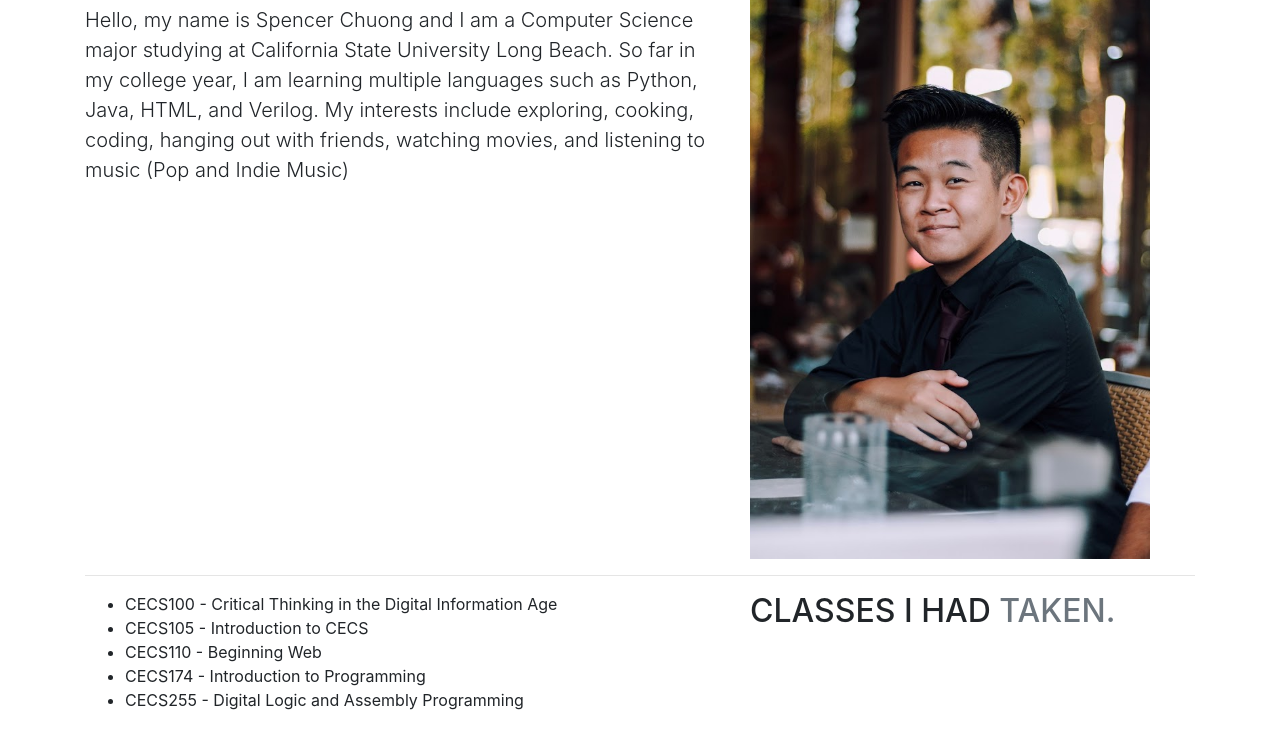
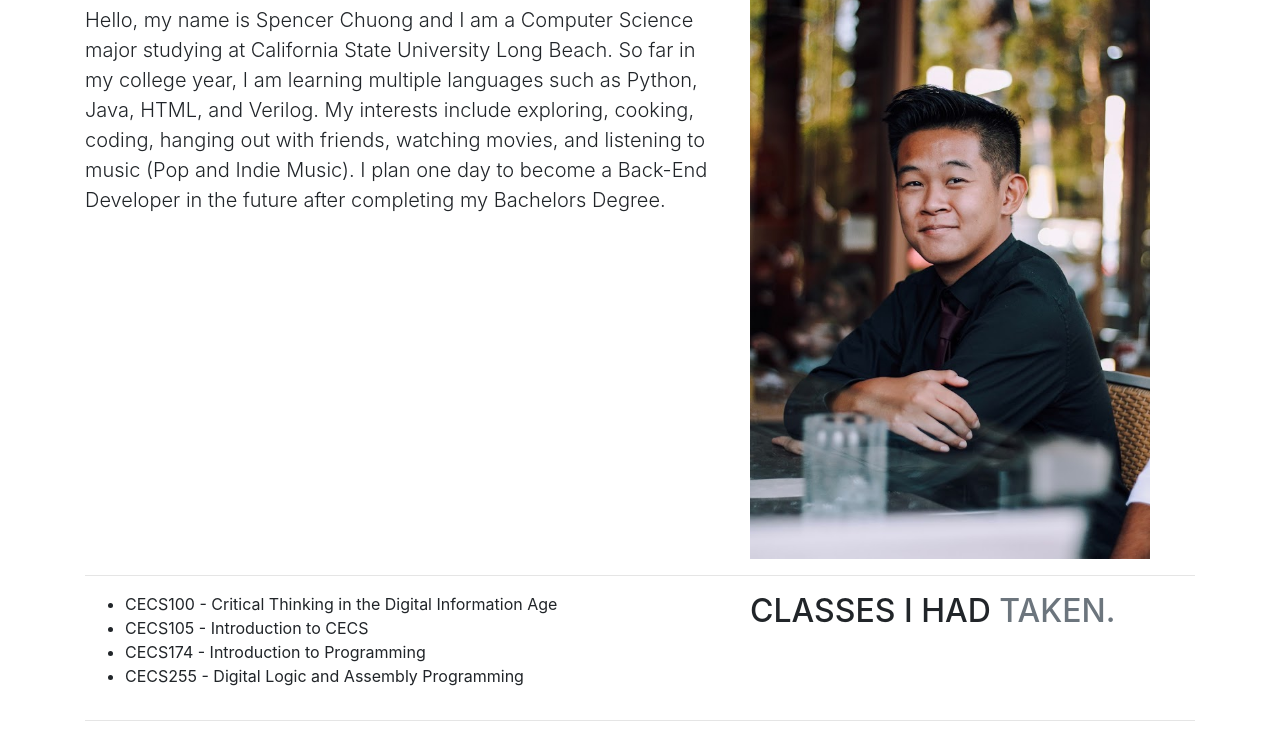
Before and after one commit to skchuong100/Bootstrap_Assignment, a plain HTML site: page index.html in a window 1280 px wide. Shown: the part 340-1069 px from the top of the page. Drawn offline with nearby package versions, Linux system fonts and the light colour scheme.

Commit message:
Update index.html

```diff
--- a/index.html
+++ b/index.html
@@ -29,7 +29,7 @@
     <div class="row featurette">
       <div class="col-md-7">
         <h2 class="featurette-heading">SHORT <span class="text-muted">BIO</span></h2>
-        <p class="lead">Hello, my name is Spencer Chuong and I am a Computer Science major studying at California State University Long Beach. So far in my college year, I am learning multiple languages such as Python, Java, HTML, and Verilog. My interests include exploring, cooking, coding, hanging out with friends, watching movies, and listening to music (Pop and Indie Music)</p>
+        <p class="lead">Hello, my name is Spencer Chuong and I am a Computer Science major studying at California State University Long Beach. So far in my college year, I am learning multiple languages such as Python, Java, HTML, and Verilog. My interests include exploring, cooking, coding, hanging out with friends, watching movies, and listening to music (Pop and Indie Music). I plan one day to become a Back-End Developer in the future after completing my Bachelors Degree.</p>
       </div>
       <div class="col-md-5">
         <img src="Chuong.jpg" alt="Spencer Chuong" width="400" height="600">
@@ -44,7 +44,6 @@
           <ul>
           <li>CECS100 - Critical Thinking in the Digital Information Age</li>
             <li>CECS105 - Introduction to CECS</li>
-          <li>CECS110 - Beginning Web</li>
             <li>CECS174 - Introduction to Programming</li>
             <li>CECS255 - Digital Logic and Assembly Programming</li>
 
```
